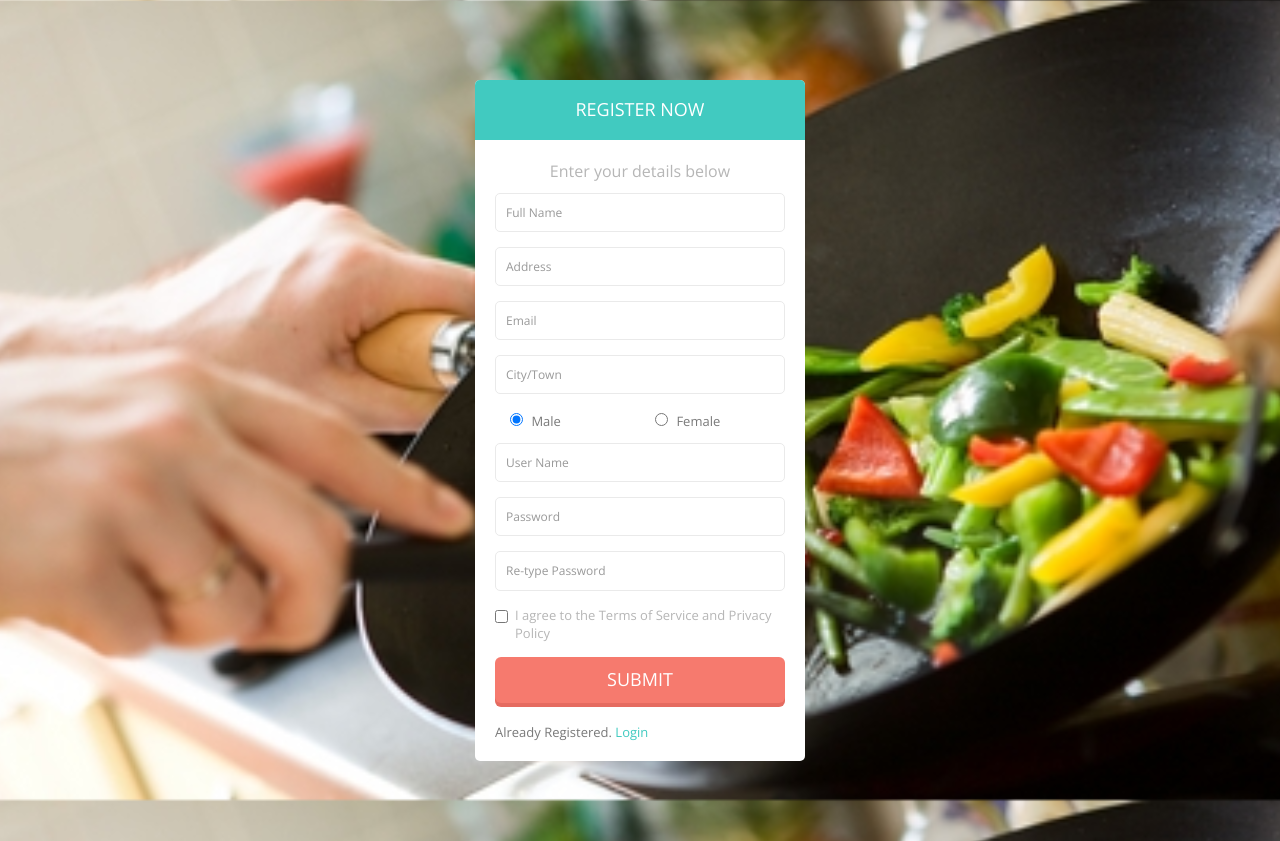
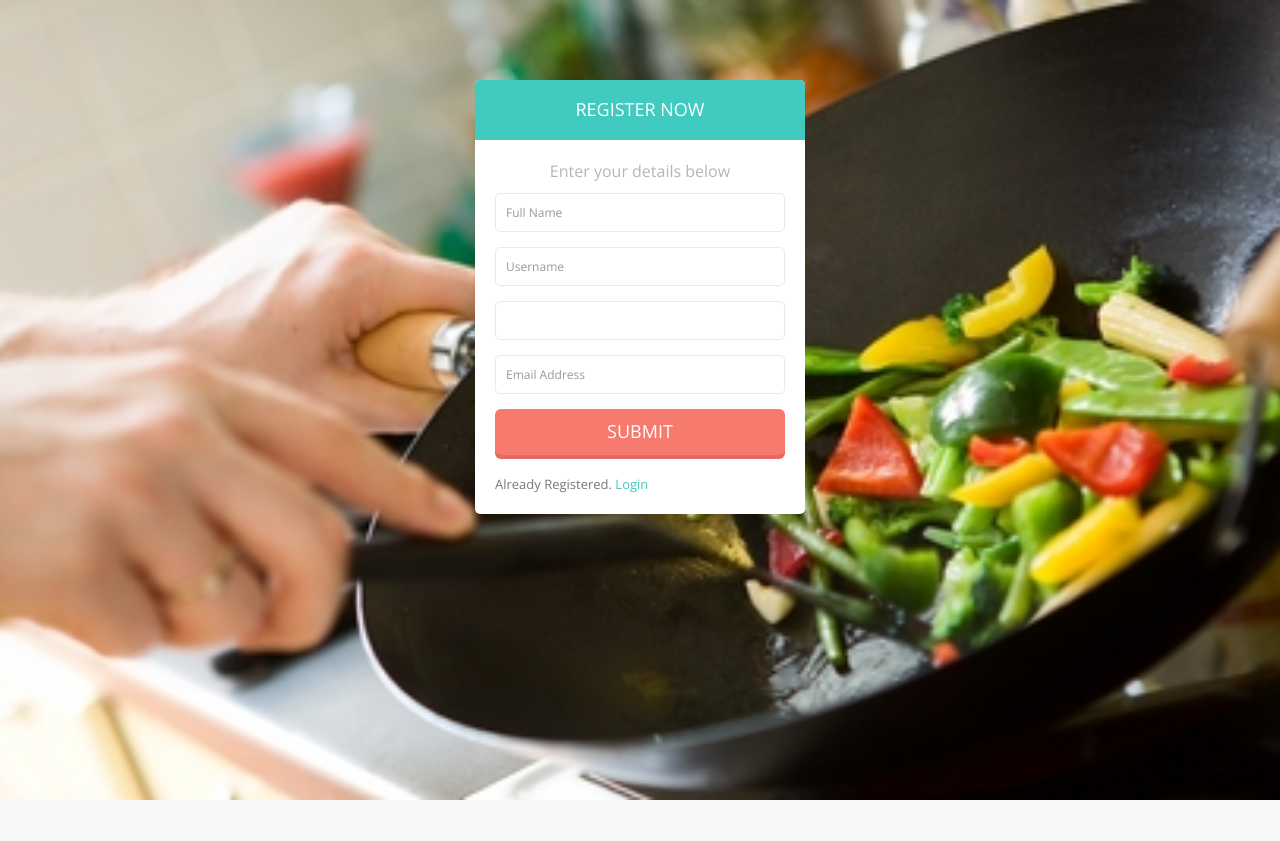
Before and after one commit to qod7/bhancha, a Django app: template mainapp/templates/mainapp/signup.html in a window 1280 px wide. After the commit the page ends 800 px from the top, so only its background shows below. Run offline with Django 3.2, Linux system fonts and the light colour scheme; the template is opened without the code that fills it: values that come from a table or form of the project are taken from there, others are empty.

Commit message:
Fixed signup

```diff
--- a/mainapp/models.py
+++ b/mainapp/models.py
@@ -53,7 +53,7 @@ class Food(models.Model):
     '''
     This model represents the food
     '''
-    name = models.CharField(max_length=10)
+    name = models.CharField(max_length=20)
     image = models.ForeignKey(Media)
 
     def __str__(self):
--- a/mainapp/templates/mainapp/signup.html
+++ b/mainapp/templates/mainapp/signup.html
@@ -10,28 +10,21 @@
 
 {% block content %}
 <div class="container">
-	<form class="form-signin" action="" style="margin-top:80px; margin-bottom:80px;">
+  <form method="POST" action="{% url 'signup' %}" class="form-signin" action="" style="margin-top:80px; margin-bottom:80px;">{% csrf_token %}
     <h2 class="form-signin-heading">register now</h2>
     <div class="login-wrap">
       <p>Enter your details below</p>
-		    <input type="text" class="form-control" placeholder="Full Name" autofocus>
-		    <input type="text" class="form-control" placeholder="Address" autofocus>
-		    <input type="text" class="form-control" placeholder="Email" autofocus>
-		    <input type="text" class="form-control" placeholder="City/Town" autofocus>
-		    <div class="radios" style="padding-top:0px;">
-		        <label class="label_radio col-lg-6 col-sm-6" for="radio-01">
-		            <input name="sample-radio" id="radio-01" value="1" type="radio" checked /> Male
-		        </label>
-		        <label class="label_radio col-lg-6 col-sm-6" for="radio-02">
-		            <input name="sample-radio" id="radio-02" value="1" type="radio" /> Female
-		        </label>
-		    </div>
-		    <input type="text" class="form-control" placeholder="User Name" autofocus>
-		    <input type="password" class="form-control" placeholder="Password">
-		    <input type="password" class="form-control" placeholder="Re-type Password">
-		    <label class="checkbox">
-		        <input type="checkbox" value="agree this condition"> I agree to the Terms of Service and Privacy Policy
-		    </label>
+      {{ form.name.errors }}
+      {{ form.name }}
+
+      {{ form.username.errors }}
+      {{ form.username }}
+
+      {{ form.password.errors }}
+      {{ form.password }}
+
+      {{ form.email.errors }}
+      {{ form.email }}
       <button class="btn btn-lg btn-login btn-block" type="submit">Submit</button>
 
       <div class="registration">
--- a/mainapp/urls.py
+++ b/mainapp/urls.py
@@ -18,4 +18,5 @@ urlpatterns = patterns('',
         url(r'^browse_cook$', views.browsecook, name='browsecook'),
         url(r'^browse_order$', views.browseorder, name='browseorder'),
         url(r'^view_orders/$', views.vieworders, name='vieworders'),
+        url(r'^processorder/$', views.processorder, name='processorder'),
         )
--- a/mainapp/views.py
+++ b/mainapp/views.py
@@ -31,8 +31,78 @@ def login(request):
             return render(request,'mainapp/login.html',{'message':'Invalid login'})
 
 
+class SignupForm(forms.Form):
+    name = forms.CharField(
+        required=True,
+        max_length = 20,
+        widget=forms.TextInput(
+            attrs={
+                'class': 'form-control',
+                'placeholder': 'Full Name'
+            },
+        ),
+        error_messages={'required': "You must enter your Full Name."}
+    )
+
+    username = forms.CharField(
+        required=True,
+        min_length=5,
+        max_length=20,
+        widget=forms.TextInput(
+            attrs={
+                'class': 'form-control',
+                'placeholder': 'Username'
+            },
+        ),
+        error_messages={'required': "You must enter a Username."}
+    )
+
+    password = forms.CharField(
+        required=True,
+        min_length=5,
+        max_length=20,
+        widget=forms.PasswordInput(
+            attrs={
+                'class': 'form-control',
+            },
+        ),
+        error_messages={'required': "You must enter a Password."}
+    )
+
+    email = forms.EmailField(
+        label='Your Email',
+        required=True,
+        widget=forms.TextInput(
+            attrs={
+                'class': 'form-control',
+                'placeholder': 'Email Address'
+            },
+        ),
+        error_messages={'required': "You must enter a valid Email Address."}
+    )
+
 def signup(request):
-    return render(request,'mainapp/signup.html',{'form':form})
+    if request.method == 'POST':
+        form = SignupForm(request.POST)
+        # if the form is good
+        if form.is_valid():
+            name = form.cleaned_data['name']
+            username = form.cleaned_data['username']
+            password = form.cleaned_data['password']
+            email = form.cleaned_data['email']
+
+            # check if the username or email is already registered
+            user = auth.models.User.objects.create_user(username, email, password)
+            user.first_name=name
+            user.save()
+
+            form = SignupForm()
+            user = auth.authenticate(username=username, password=password)
+            return redirect('home')
+    else:
+        defaultemail = request.GET.get('email', '')
+        form = SignupForm(initial={'email': defaultemail})
+    return render(request, 'mainapp/signup.html', {'form': form})
 
 def index(request):
     if(request.method== 'GET'):
@@ -333,3 +403,23 @@ def vieworders(request):
         order = orders[0]
         return HttpResponse(json.dumps({"status": "success", 'hasorder': True, 'order_no': order.pk}))
     return HttpResponse(json.dumps({"status": "success", 'hasorder': False}))
+
+
+def processorder(request):
+    if not request.user.is_authenticated():
+        return HttpResponse(json.dumps({"status": "NOUSER"}))
+    try:
+        orderid = request.GET.get("orderid")
+        order = Order.objects.get(pk=orderid)
+        if order.dish.cook != request.user:
+            return HttpResponse(json.dumps({"status": "INVALIDUSER"}))
+
+        status = request.GET.get("accepted")
+        if status.upper() == "TRUE":
+            order.accepted = True
+        else:
+            order.accepted = False
+        order.save()
+    except:
+        return HttpResponse(json.dumps({"status": "error"}))
+    return HttpResponse(json.dumps({"status": "changed"}))
```
Lines whose indentation alone changed are shown as unchanged.
